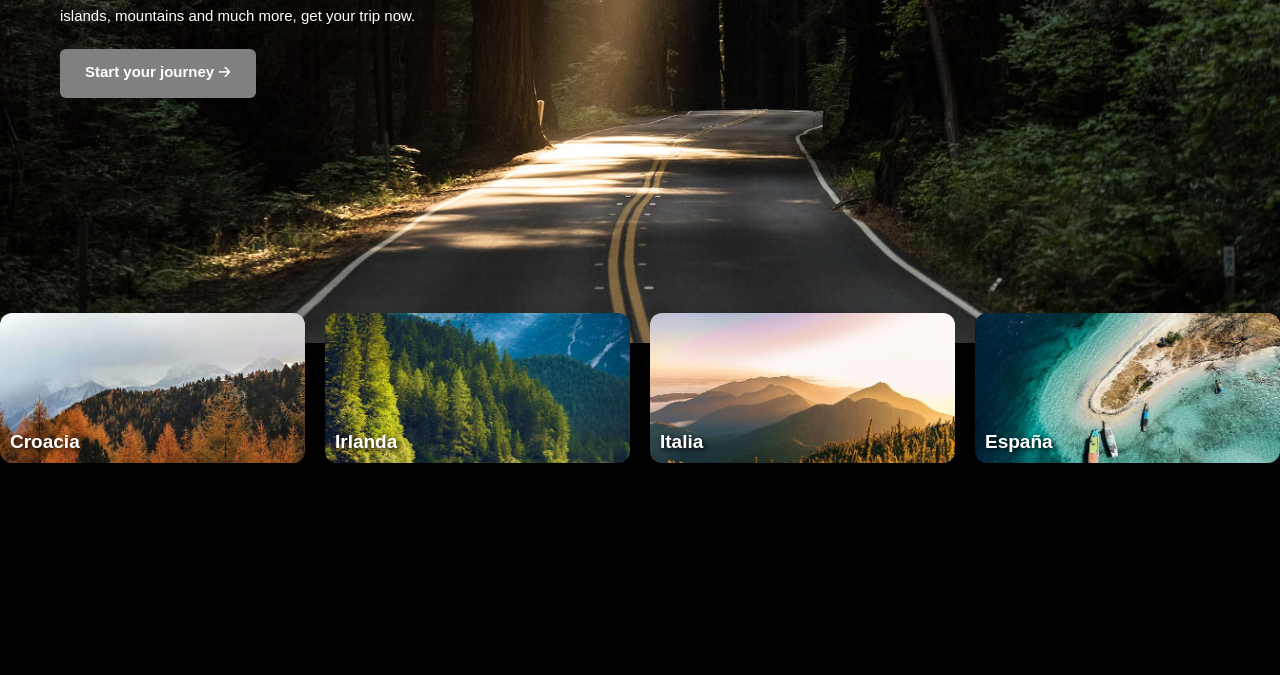
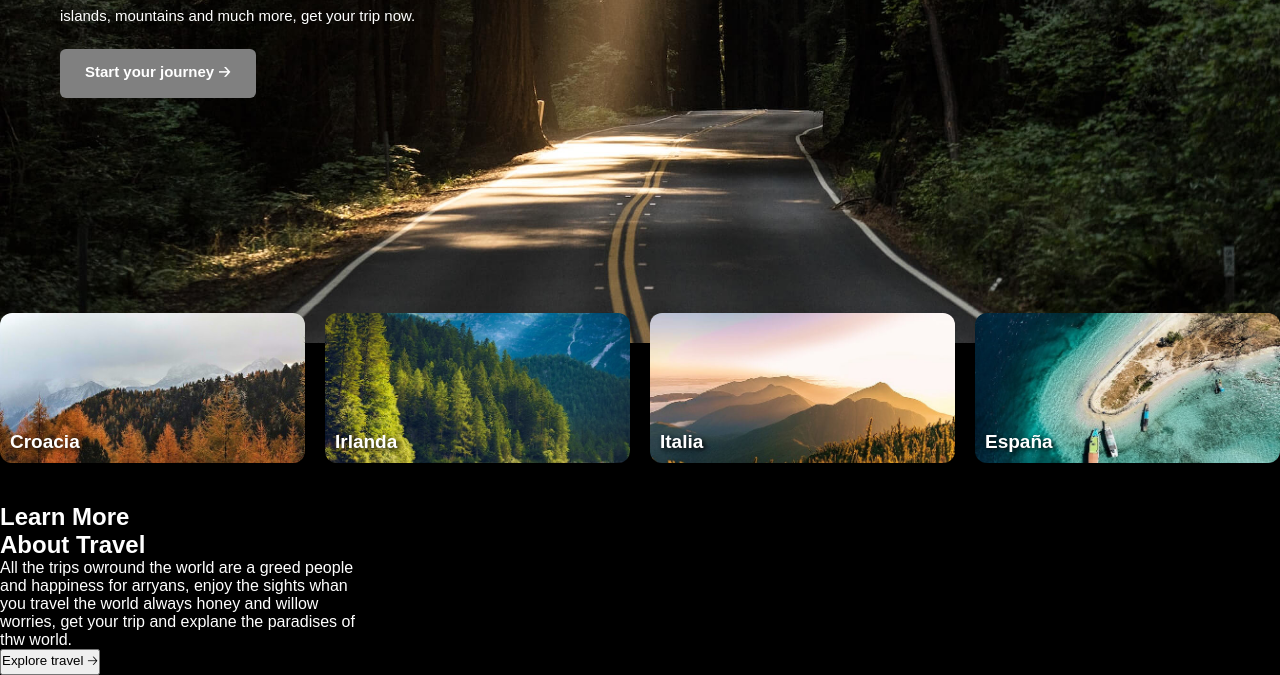
Before and after one commit to pedromp-hub/Website-HTML.CSS, a plain HTML site: page Index.html in a window 1280 px wide. Shown: the part 457-1132 px from the top of the page. Before the commit the page ends 960 px from the top, so only its background shows below. Drawn offline with Linux system fonts and the light colour scheme.

Commit message:
HTML PARTE ABOUT

```diff
--- a/Index.html
+++ b/Index.html
@@ -21,7 +21,7 @@
             <a  href="#EXPLORE">Explore</a>
         </div>
    </nav>
-   <header>
+   <header id="HOME">
         <div class="header-title">
             <h2 id="title1">Welcome To Travel</h2>
             <h1 id="title2">Explore</h1>
@@ -50,5 +50,20 @@
             <span>España</span>
         </div>
    </section>
+   <section class="about" id="ABOUT">
+        <div>
+            <h1>Learn More</h1>
+            <h1>About Travel</h1>
+            <p>All the trips owround the world are a greed people</p>
+            <p>and happiness for arryans, enjoy the sights whan</p>
+            <p>you travel the world always honey and willow</p>
+            <p>worries, get your trip and explane the paradises of</p>
+            <p>thw world.</p>
+            <button id="boton2"><p>Explore travel 🡢</p></button>
+        </div>
+        <div>
+
+        </div>
+   </section>
 </body>
 </html>
```
